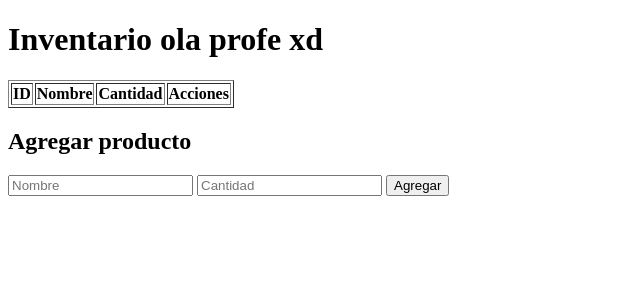
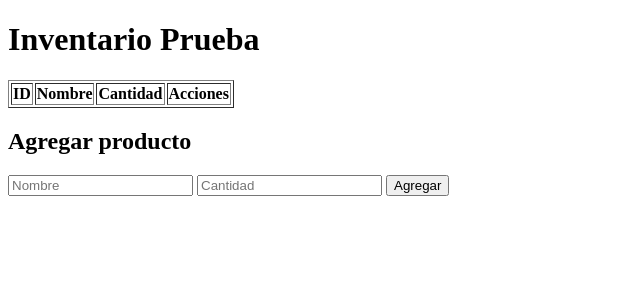
Before and after one commit to florencito/fullstack-app-aws-terraform, a Flask app: page / in a window 1280 px wide. Shown: the top 300 px of the page, without its empty margins (0-640 px from the left). Run offline with Flask 3, Linux system fonts and the light colour scheme; data that the repository does not hold is empty.

Commit message:
action test

```diff
--- a/app/templates/index.html
+++ b/app/templates/index.html
@@ -4,7 +4,7 @@
   <title>Inventario</title>
 </head>
 <body>
-  <h1>Inventario ola profe xd</h1>
+  <h1>Inventario Prueba</h1>
 
   <table border="1" id="tabla">
     <thead>
```
